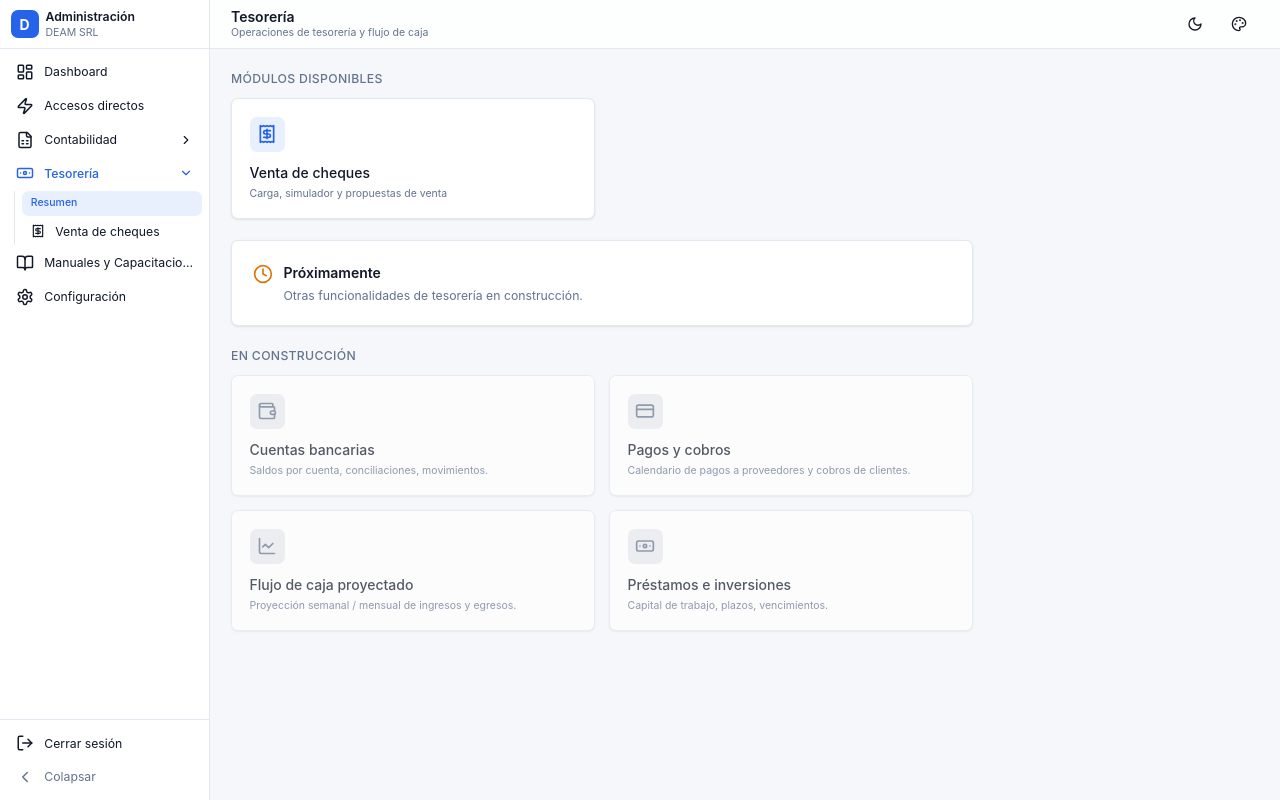
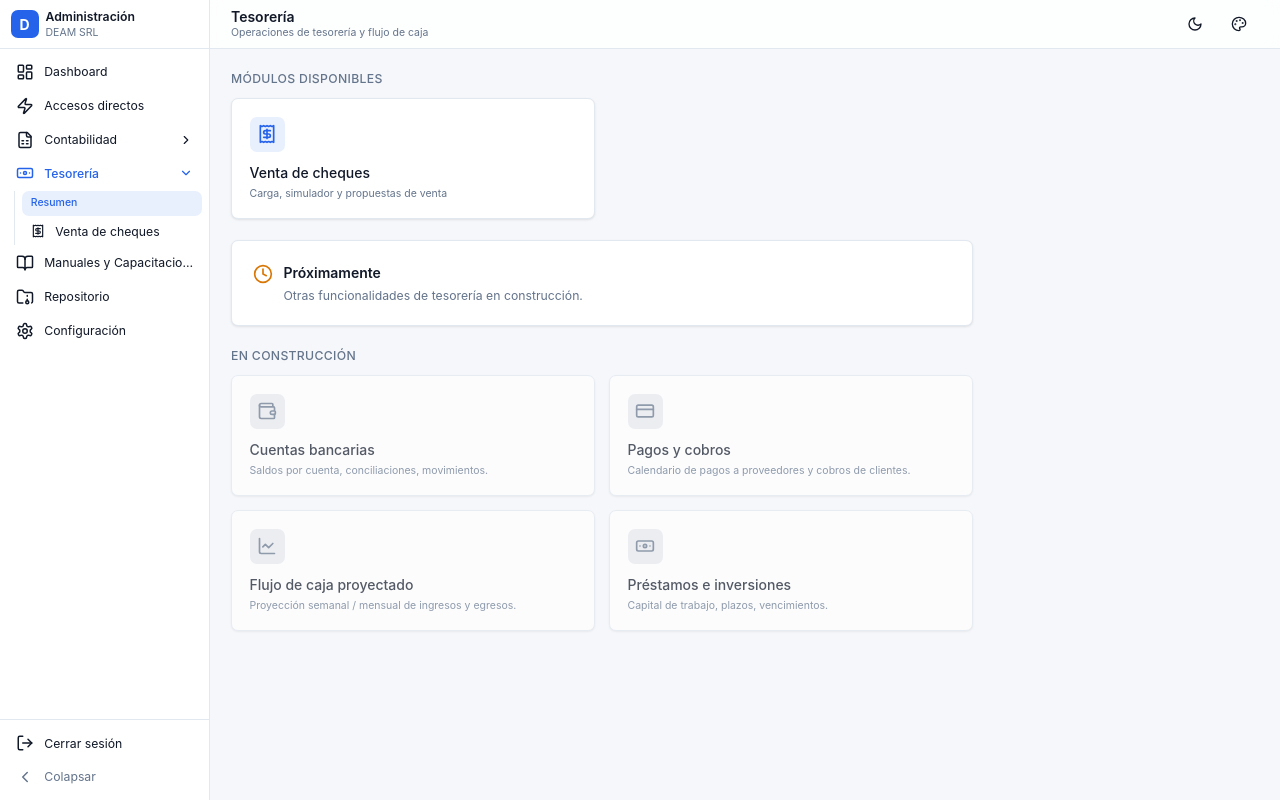
Before and after one commit to alejandrogomez-code/Administraci-n---DEAM, a Next.js app: page /tesoreria in a window 1280 px wide. Built offline with nearby package versions, Linux system fonts and the light colour scheme.

Commit message:
Update Sidebar.tsx

```diff
--- a/src/components/Sidebar.tsx
+++ b/src/components/Sidebar.tsx
@@ -5,7 +5,7 @@ import { usePathname, useRouter } from 'next/navigation';
 import { useEffect, useState } from 'react';
 import {
   BookOpen, Building2, ChevronDown, ChevronLeft, ChevronRight,
-  FileSpreadsheet, FileText, LayoutDashboard, LogOut, Settings, Wallet, Banknote,
+  FileSpreadsheet, FileText, FolderArchive, LayoutDashboard, LogOut, Settings, Wallet, Banknote,
   Receipt, Zap,
 } from 'lucide-react';
 import { createClient } from '@/lib/supabase/client';
@@ -33,6 +33,7 @@ const items: Item[] = [
     ],
   },
   { href: '/manuales',  label: 'Manuales y Capacitaciones', icon: BookOpen },
+  { href: '/repositorio', label: 'Repositorio', icon: FolderArchive },
   { href: '/configuracion', label: 'Configuración', icon: Settings },
 ];
 
```
